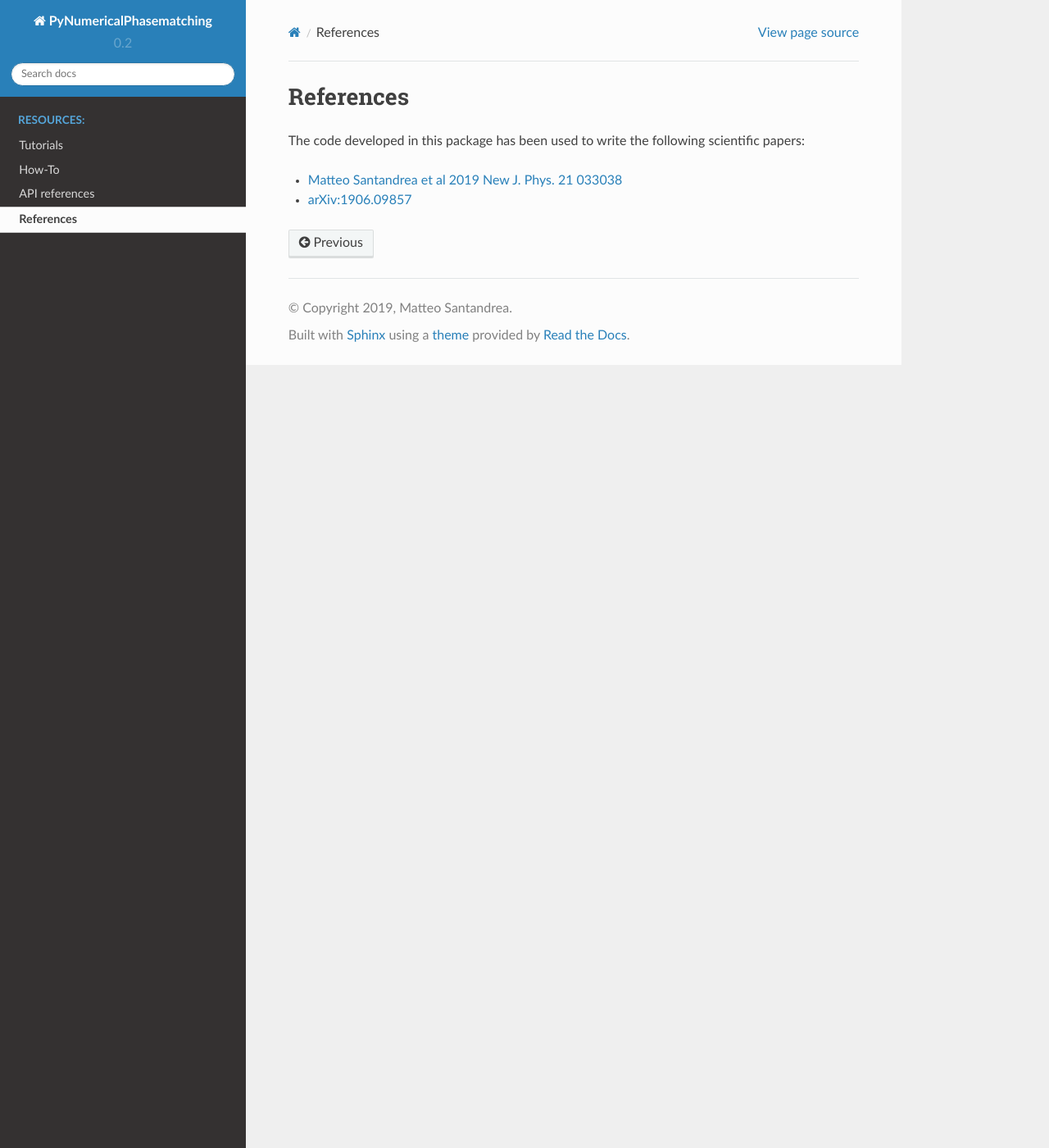
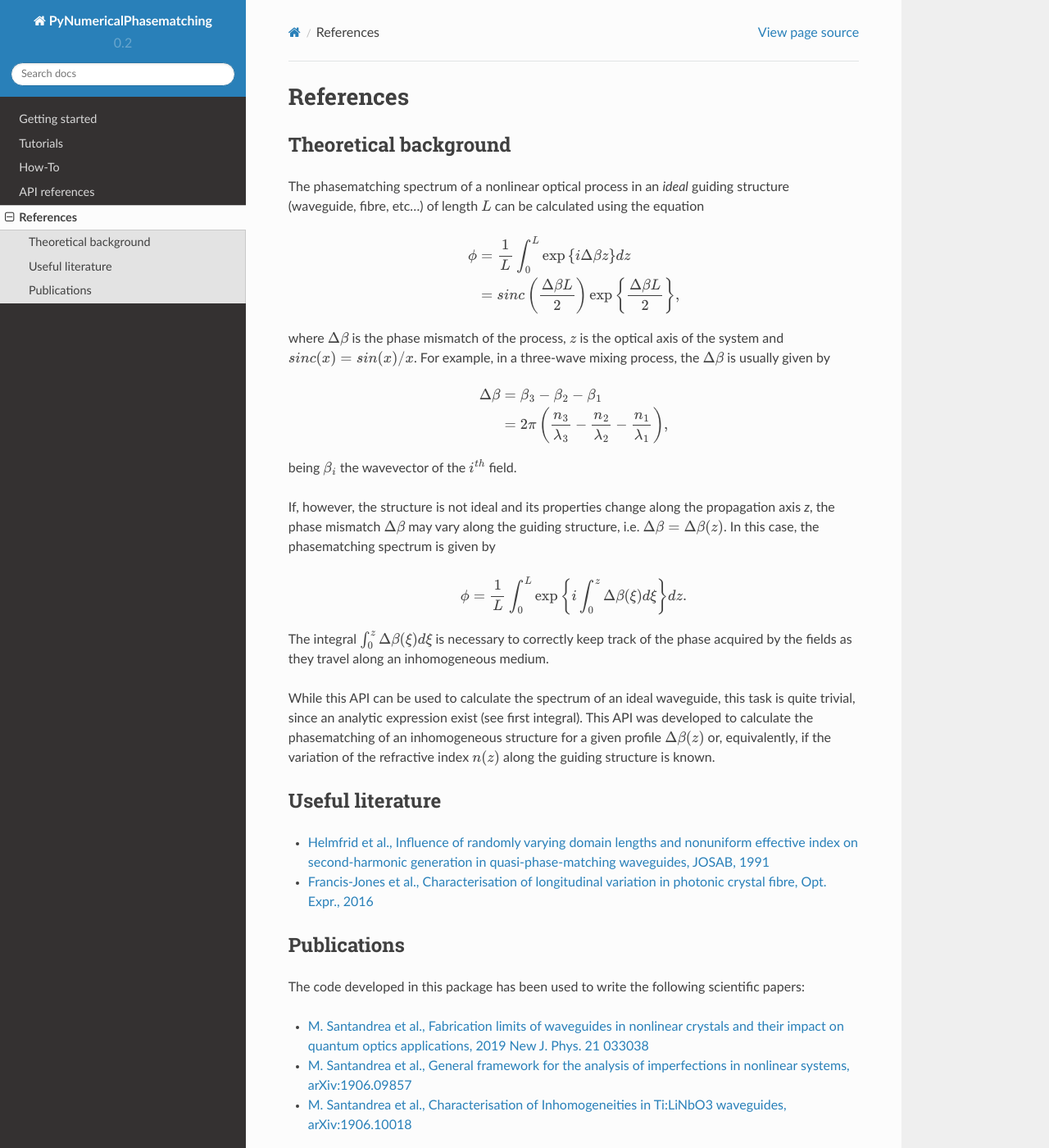
Before and after one commit to mattsantand/pynumericalphasematching, a Sphinx documentation site: the page built from doc/source/references.rst, in a window 1280 px wide and 1400 px high. Shown: the whole window at 82% size. Built offline with Sphinx 7.4.7 and the Read the Docs theme 2.0.0, drawn with Linux system fonts in a browser that asks for light colours.

Commit message:
Work on the documentation
Add a "Getting started" to the documentation.
Add contents in the Reference.

```diff
--- a/doc/source/apiguide.rst
+++ b/doc/source/apiguide.rst
@@ -1,5 +1,6 @@
+==============
 API references
-**************
+==============
 
 .. toctree::
    :maxdepth: 2
--- a/doc/source/references.rst
+++ b/doc/source/references.rst
@@ -1,7 +1,54 @@
+==========
 References
-**********
+==========
 
+Theoretical background
+----------------------
+The phasematching spectrum of a nonlinear optical process in an *ideal* guiding structure (waveguide, fibre, etc...) of
+length :math:`L` can be calculated using the equation
+
+.. math::
+
+    \phi &= \frac{1}{L}\int_0^L \exp\left\lbrace i\Delta\beta z\right\rbrace dz\\
+    &= sinc\left(\frac{\Delta\beta L}{2}\right)\exp\left\lbrace\frac{\Delta\beta L}{2}\right\rbrace,
+
+
+where :math:`\Delta\beta` is the phase mismatch of the process, :math:`z` is the optical axis of the system and
+:math:`sinc(x) = sin(x)/x`. For example, in a three-wave mixing process, the :math:`\Delta\beta` is usually given by
+
+.. math::
+
+    \Delta\beta & = \beta_3 - \beta_2 - \beta_1\\
+                & = 2\pi \left(\frac{n_3}{\lambda_3} - \frac{n_2}{\lambda_2} - \frac{n_1}{\lambda_1}\right),
+
+being :math:`\beta_i` the wavevector of the :math:`i^{th}` field.
+
+If, however, the structure is not ideal and its properties change along the propagation axis *z*, the phase mismatch
+:math:`\Delta\beta` may vary along the guiding structure, i.e. :math:`\Delta\beta = \Delta\beta(z)`.
+In this case, the phasematching spectrum is given by
+
+.. math::
+
+    \phi = \frac{1}{L}\int_0^L \exp\left\lbrace i \int_0^z\Delta\beta(\xi)d\xi \right\rbrace dz.
+
+The integral :math:`\int_0^z\Delta\beta(\xi)d\xi` is necessary to correctly keep track of the phase acquired by the
+fields as they travel along an inhomogeneous medium.
+
+While this API can be used to calculate the spectrum of an ideal waveguide, this task is quite trivial, since an analytic
+expression exist (see first integral).
+This API was developed to calculate the phasematching of an inhomogeneous structure for a given profile :math:`\Delta\beta(z)`
+or, equivalently, if the variation of the refractive index :math:`n(z)` along the guiding structure is known.
+
+Useful literature
+-----------------
+
+* `Helmfrid et al., Influence of randomly varying domain lengths and nonuniform effective index on second-harmonic generation in quasi-phase-matching waveguides, JOSAB, 1991 <https://www.osapublishing.org/josab/abstract.cfm?uri=josab-8-4-797>`_
+* `Francis-Jones et al., Characterisation of longitudinal variation in photonic crystal fibre, Opt. Expr., 2016 <https://www.osapublishing.org/oe/abstract.cfm?uri=oe-24-22-24836>`_
+
+Publications
+------------
 The code developed in this package has been used to write the following scientific papers:
 
-* `Matteo Santandrea et al 2019 New J. Phys. 21 033038 <https://iopscience.iop.org/article/10.1088/1367-2630/aaff13>`_
-* `arXiv:1906.09857 <https://arxiv.org/abs/1906.09857>`_
+* `M. Santandrea et al., Fabrication limits of waveguides in nonlinear crystals and their impact on quantum optics applications, 2019 New J. Phys. 21 033038 <https://iopscience.iop.org/article/10.1088/1367-2630/aaff13>`_
+* `M. Santandrea et al., General framework for the analysis of imperfections in nonlinear systems, arXiv:1906.09857 <https://arxiv.org/abs/1906.09857>`_
+* `M. Santandrea et al., Characterisation of Inhomogeneities in Ti:LiNbO3 waveguides, arXiv:1906.10018  <https://arxiv.org/abs/1906.10018>`_
--- a/doc/source/tutorials.rst
+++ b/doc/source/tutorials.rst
@@ -1,5 +1,6 @@
+=========
 Tutorials
-*********
+=========
 
 If the dispersion functions (as a function of the wavelength) `n_red`, `n_green` and `n_blue` are available, it is
 possible to calculate the phasematching as a function of one or two wavelength(s).
```
Also changed, not shown: doc/source/gettingstarted.rst (added, +43 -0 lines), doc/source/index.rst (+12 -5 lines), 2 other files.
